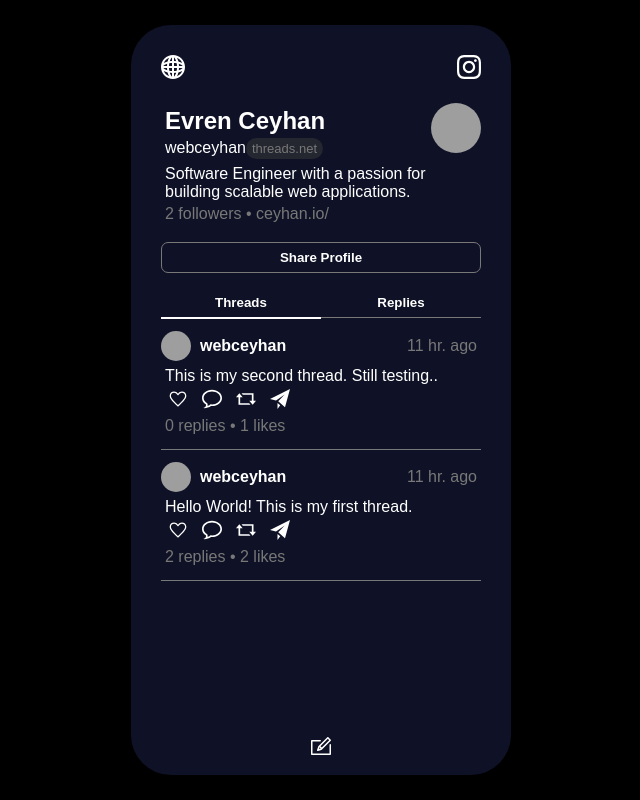
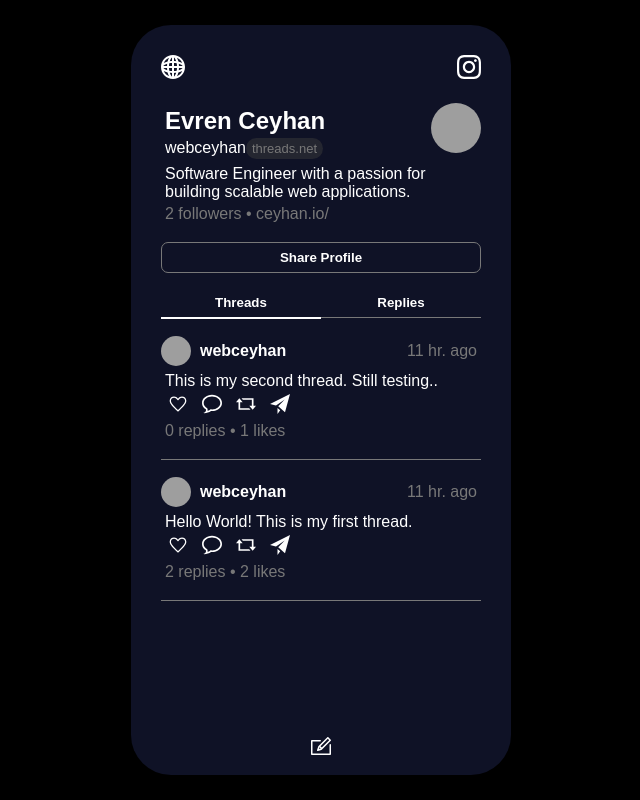
Before and after one commit to webceyhan/react-threads-app, a React (Vite) app: page / in a window 1280 px wide. Shown: the whole page, without its empty margins (319-959 px from the left). Built offline with nearby package versions, Linux system fonts and the light colour scheme; data requests are answered from the project's data file; grey boxes are pictures that could not be loaded.

Commit message:
thread padding increased

```diff
--- a/src/index.css
+++ b/src/index.css
@@ -132,7 +132,7 @@
 
 .feed-card {
     border-bottom: 1px solid var(--secondary-color);
-    padding: 10px 0;
+    padding: 15px 0;
 }
 
 .feed-card .text-container,
```
